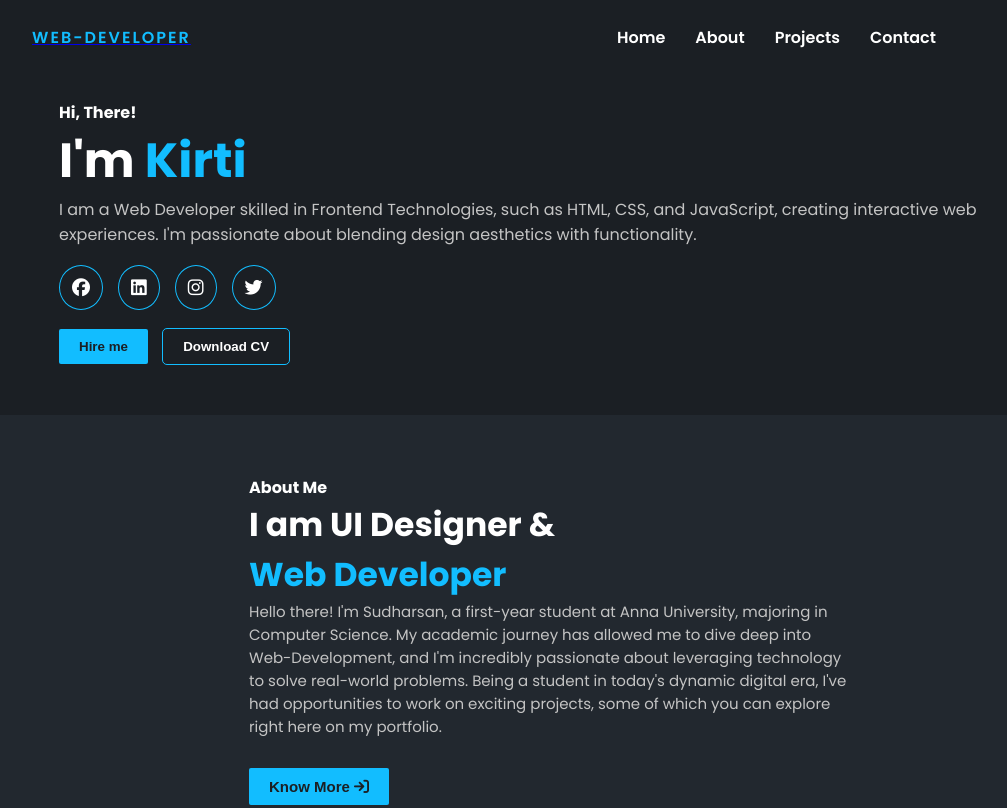
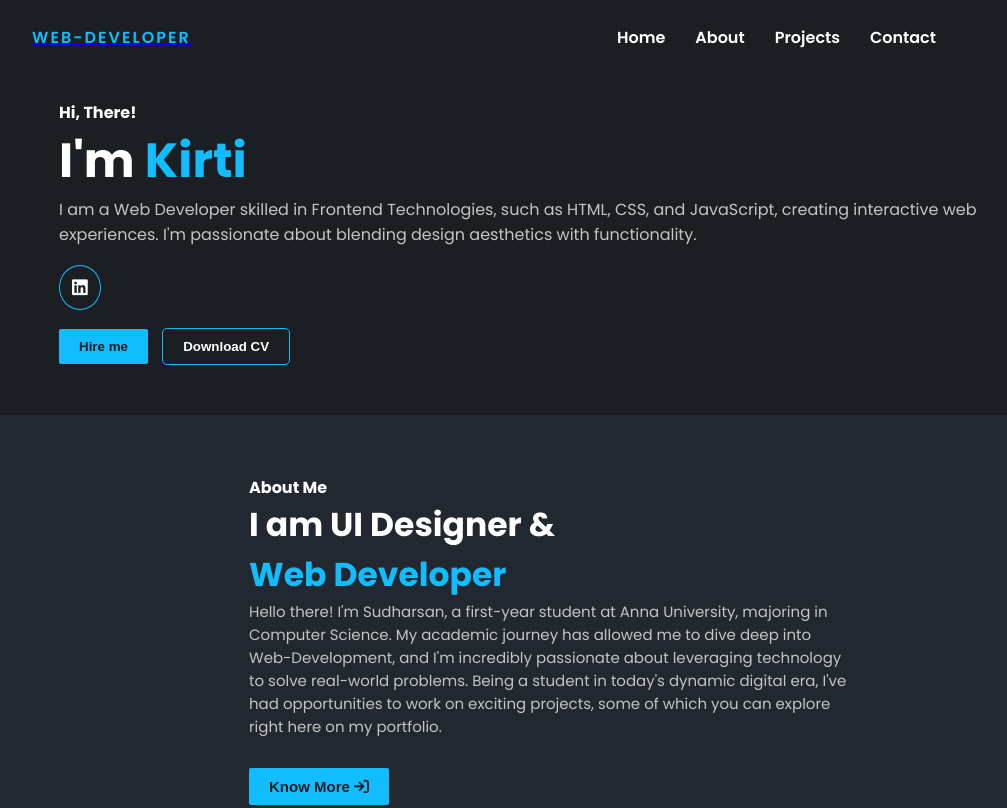
Before and after one commit to kirtisinghal04/Portfolio, a plain HTML site: page kirti portfolio/index.html in a window 1280 px wide. Shown: the top 808 px of the page, without its empty margins (141-1148 px from the left). Drawn offline with Linux system fonts and the light colour scheme.

Commit message:
Update index.html

```diff
--- a/kirti portfolio/index.html
+++ b/kirti portfolio/index.html
@@ -65,22 +65,13 @@
 
                 <ul class="social-icons">
                     <!-- Social Icons -->
+
                     <li>
-                        <a href="https://fb.me/sudharsandaniel.sudharsandaniel" target="_blank"><i
-                                class="fa-brands fa-facebook"></i></a>
-                    </li>
-                    <li>
-                        <a href="https://www.linkedin.com/in/sudharsan-a-b40506290/" target="_blank"><i
+                        <a href="https://www.linkedin.com/in/kirti-singhal-a94a47251/" target="_blank"><i
                                 class="fa-brands fa-linkedin"></i></a>
                     </li>
-                    <li>
-                        <a href="https://instagram.com/sudharsan_daniel" target="_blank"><i
-                                class="fa-brands fa-instagram"></i></a>
-                    </li>
-                    <li>
-                        <a href="https://twitter.com/Sudharsandaniel" target="_blank"><i
-                                class="fa-brands fa-twitter"></i></a>
-                    </li>
+
+
                 </ul>
 
                 <div class="hero-buttons">
@@ -151,7 +142,7 @@
                     </div>
                     <div class="projects-card-box__buttons">
                         <button class="btn btn-dark-outlined">
-                            <a href=" https://kirtisinghal04.github.io/Portfolio/" target="_blank">View <i class="fa-solid fa-external-link"></i></a>
+                            <a href=" https://kirtisinghal04.github.io/Portfolio/kirti%20portfolio/" target="_blank">View <i class="fa-solid fa-external-link"></i></a>
                         </button>
                     </div>
 
@@ -209,7 +200,7 @@
         <p>Copyright &copy; 2023 - <a href="https://github.com/kirtisinghal04" target="_blank">Kirti</a> - All Rights
             Reserved.</p>
         <div class="footer-buttons">
-            <button data-theme="./assets/css/style.css" class="footer__theme1 active-theme">Theme 1</button>
+            <button data-theme="./assets/css/style-one.css" class="footer__theme1 active-theme">Theme 1</button>
             <button data-theme="./assets/css/style-two.css" class="footer__theme2">Theme 2</button>
             <button data-theme="./assets/css/style-three.css" class="footer__theme3">Theme 3</button>
         </div>
```
